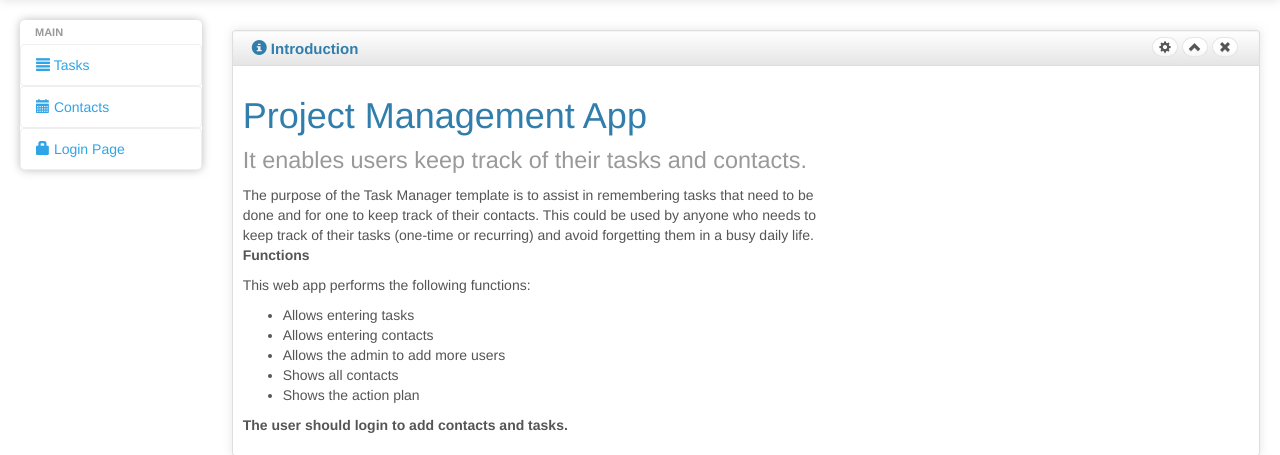
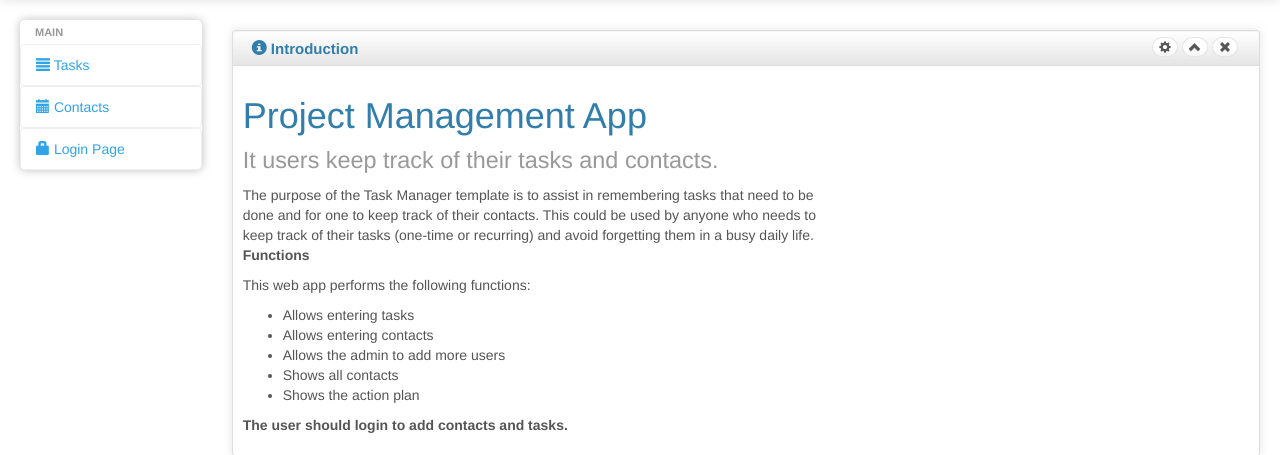
Before and after one commit to knaggita/project, a Django app: page / in a window 1280 px wide. Shown: the part 62-517 px from the top of the page. Run offline with Django 3.2, Linux system fonts and the light colour scheme; some web fonts are replaced.

Commit message:
Update index.html

```diff
--- a/templates/index.html
+++ b/templates/index.html
@@ -21,7 +21,7 @@
             <div class="box-content row">
                 <div class="col-lg-7 col-md-12">
                     <h1>Project Management App <br>
-                        <small>It enables users keep track of their tasks and contacts.</small>
+                        <small>It users keep track of their tasks and contacts.</small>
                     </h1>
                     <p> The purpose of the Task Manager template is to assist in remembering tasks that need to be done and for one to keep track of their contacts.
                         This could be used by anyone who needs to keep track of their tasks (one-time or recurring) and avoid forgetting them in a busy daily life.
```
